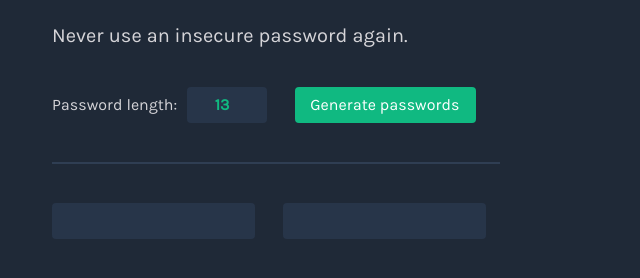
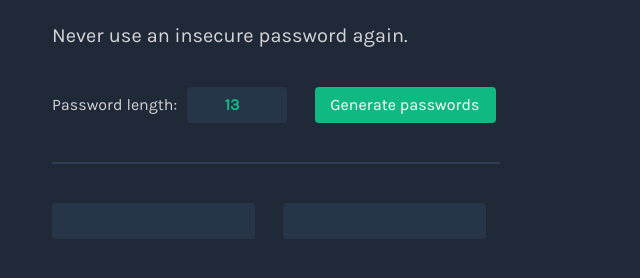
Before and after one commit to SirSidge/password-generator, a plain HTML site: page index.html in a window 1280 px wide. Shown: the part 122-400 px from the top of the page, without its empty margins (0-640 px from the left). Drawn offline with nearby package versions, Linux system fonts and the light colour scheme.

Commit message:
Update password length

```diff
--- a/index.css
+++ b/index.css
@@ -28,7 +28,7 @@ h1 {
 
 #pwdLength {
     color: #10B981;
-    width: 80px;
+    width: 100px;
     background: #273549;
     border: none;
     border-radius: 4px;
```
